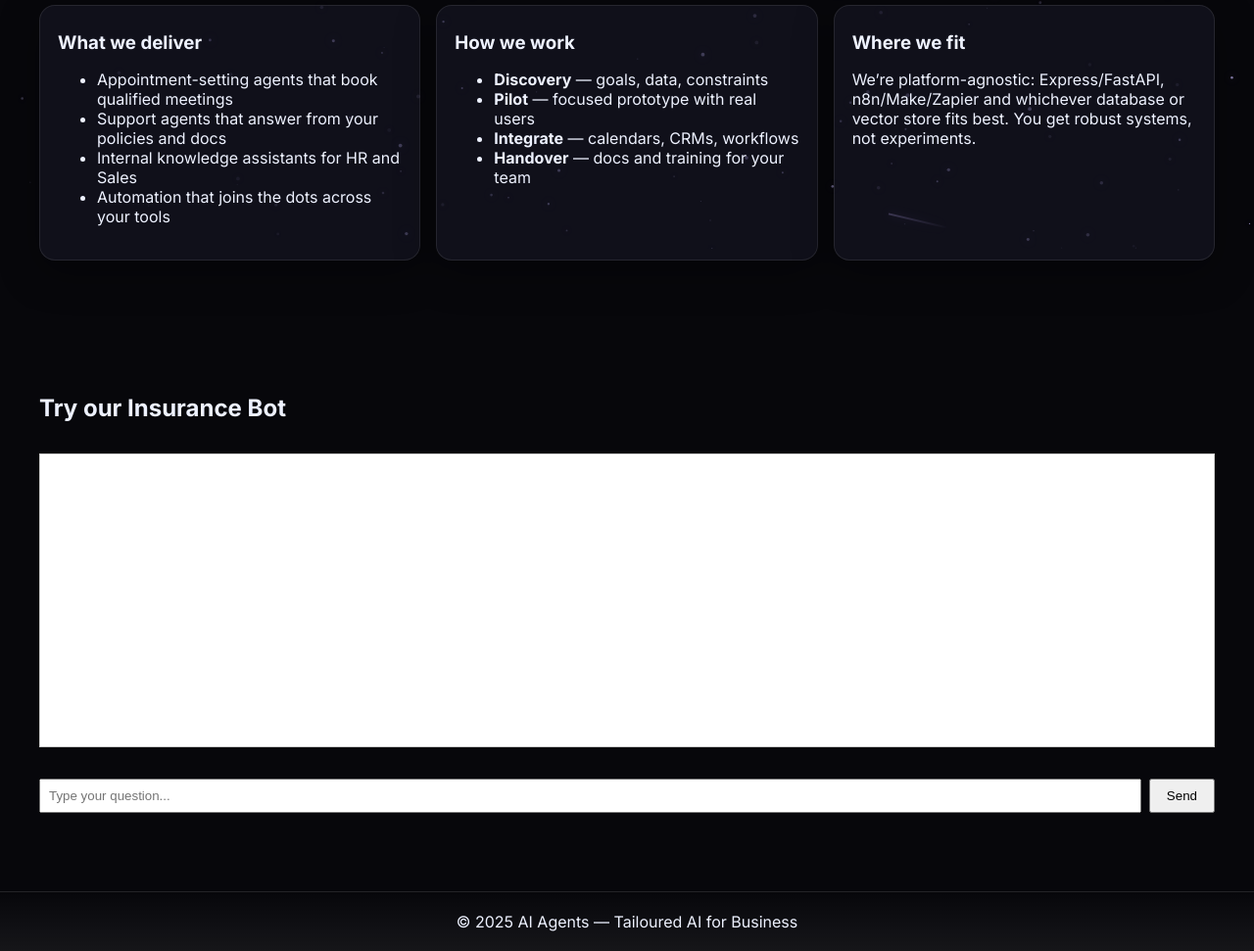
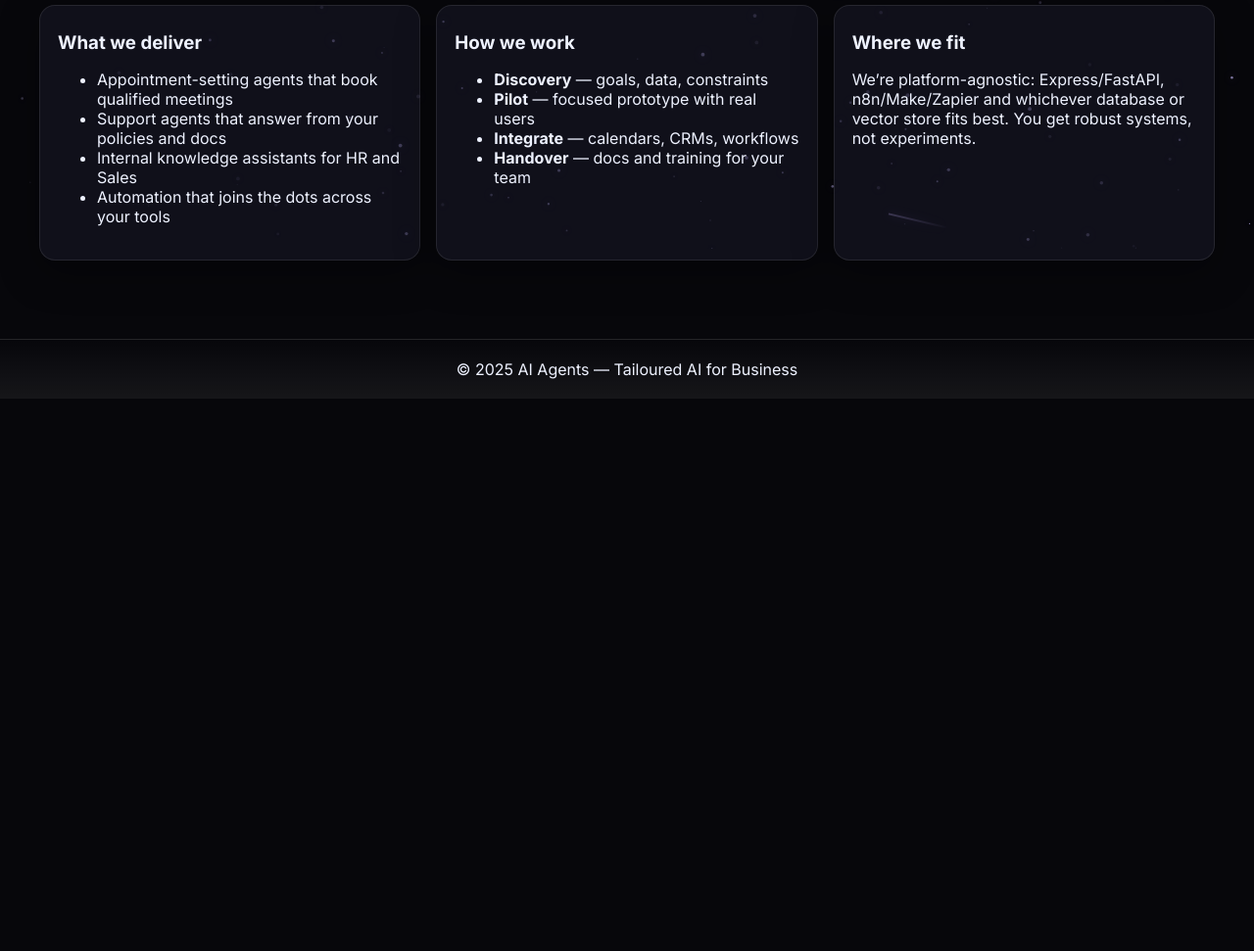
Before and after one commit to DevilDublin/ai-agents-backend, a plain HTML site: page frontend/index.html in a window 1280 px wide. Shown: the part 546-1517 px from the top of the page at 98% size. After the commit the page ends 953 px from the top, so only its background shows below. Drawn offline with Linux system fonts and the light colour scheme.

Commit message:
Update index.html

```diff
--- a/frontend/index.html
+++ b/frontend/index.html
@@ -8,15 +8,6 @@
   <link rel="preconnect" href="https://fonts.gstatic.com" crossorigin>
   <link href="https://fonts.googleapis.com/css2?family=Inter:wght@400;600;700&family=Space+Grotesk:wght@600;700&display=swap" rel="stylesheet">
   <link rel="stylesheet" href="styles/main.css"/>
-  <style>
-    /* Basic chatbox styles */
-    #chatbox { border: 1px solid #ccc; padding: 1rem; height: 300px; overflow-y: auto; margin: 2rem 0; background: #fff; }
-    .user { color: #2b6cb0; margin: 0.5rem 0; }
-    .bot { color: #2f855a; margin: 0.5rem 0; }
-    #chat-input { display: flex; gap: 0.5rem; }
-    #msg { flex: 1; padding: 0.5rem; }
-    #send-btn { padding: 0.5rem 1rem; cursor: pointer; }
-  </style>
 </head>
 <body>
   <canvas id="stars"></canvas>
@@ -33,8 +24,16 @@
   <main>
     <section class="hero">
       <div class="hero-inner">
-        <h1>Agents that turn <span style="text-shadow:0 0 26px rgba(138,92,255,.6)">clicks into calls</span> and <span style="text-shadow:0 0 26px rgba(185,138,255,.6)">questions into answers</span></h1>
-        <p class="lead">We’re an applied AI studio. We design, build and maintain conversational agents and workflow automation that sit neatly inside your existing tools — calendars, CRMs, help centres and internal systems.</p>
+        <h1>Agents that turn
+          <span style="text-shadow:0 0 26px rgba(138,92,255,.6)">clicks into calls</span>
+          and
+          <span style="text-shadow:0 0 26px rgba(185,138,255,.6)">questions into answers</span>
+        </h1>
+        <p class="lead">
+          We’re an applied AI studio. We design, build and maintain conversational agents
+          and workflow automation that sit neatly inside your existing tools — calendars,
+          CRMs, help centres and internal systems.
+        </p>
         <div class="cta">
           <a class="btn primary" href="demos.html">Explore Demos</a>
           <a class="btn ghost" href="#what">Our Approach</a>
@@ -64,19 +63,10 @@
         </div>
         <div class="card">
           <h3>Where we fit</h3>
-          <p>We’re platform-agnostic: Express/FastAPI, n8n/Make/Zapier and whichever database or vector store fits best. You get robust systems, not experiments.</p>
-        </div>
-      </div>
-    </section>
-
-    <!-- ✅ Chatbot Section -->
-    <section id="chat-demo" class="section">
-      <div class="container">
-        <h2>Try our Insurance Bot</h2>
-        <div id="chatbox"></div>
-        <div id="chat-input">
-          <input id="msg" placeholder="Type your question..." />
-          <button id="send-btn" onclick="sendMessage()">Send</button>
+          <p>
+            We’re platform-agnostic: Express/FastAPI, n8n/Make/Zapier and whichever database
+            or vector store fits best. You get robust systems, not experiments.
+          </p>
         </div>
       </div>
     </section>
@@ -84,31 +74,5 @@
 
   <footer class="footer">© <span id="year"></span> AI Agents — Tailoured AI for Business</footer>
   <script src="js/site.js"></script>
-  <script>
-    async function sendMessage() {
-      const msgInput = document.getElementById("msg");
-      const chatBox = document.getElementById("chatbox");
-      const message = msgInput.value.trim();
-      if (!message) return;
-
-      // Show user message
-      chatBox.innerHTML += `<div class="user"><b>You:</b> ${message}</div>`;
-
-      try {
-        const res = await fetch("https://ai-agents-backend-pejo.onrender.com/chat", {
-          method: "POST",
-          headers: { "Content-Type": "application/json" },
-          body: JSON.stringify({ message, bot: "insurance" })
-        });
-        const data = await res.json();
-        chatBox.innerHTML += `<div class="bot"><b>Bot:</b> ${data.reply}</div>`;
-      } catch (err) {
-        chatBox.innerHTML += `<div class="bot"><b>Bot:</b> Error connecting to server</div>`;
-      }
-
-      chatBox.scrollTop = chatBox.scrollHeight;
-      msgInput.value = "";
-    }
-  </script>
 </body>
 </html>
```
